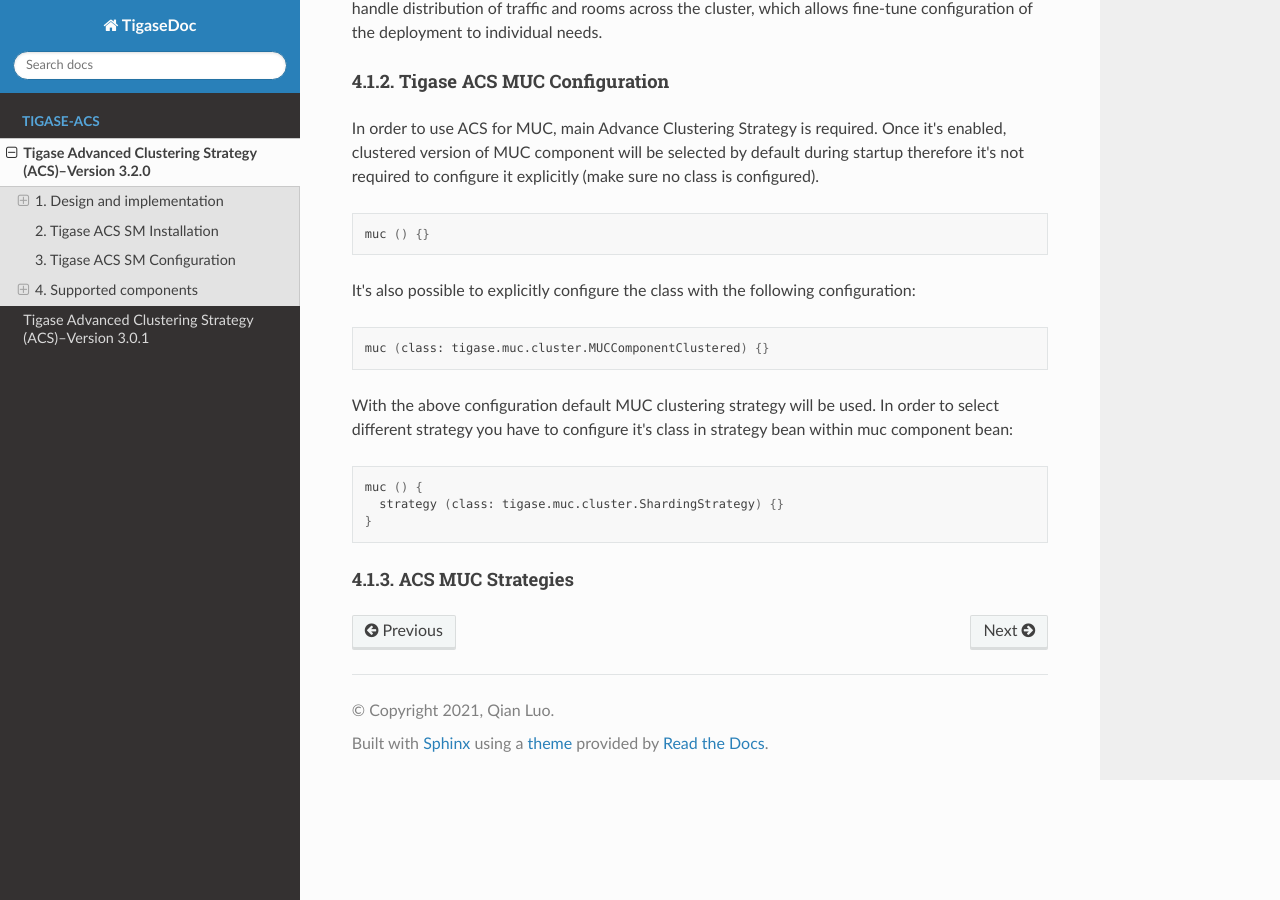
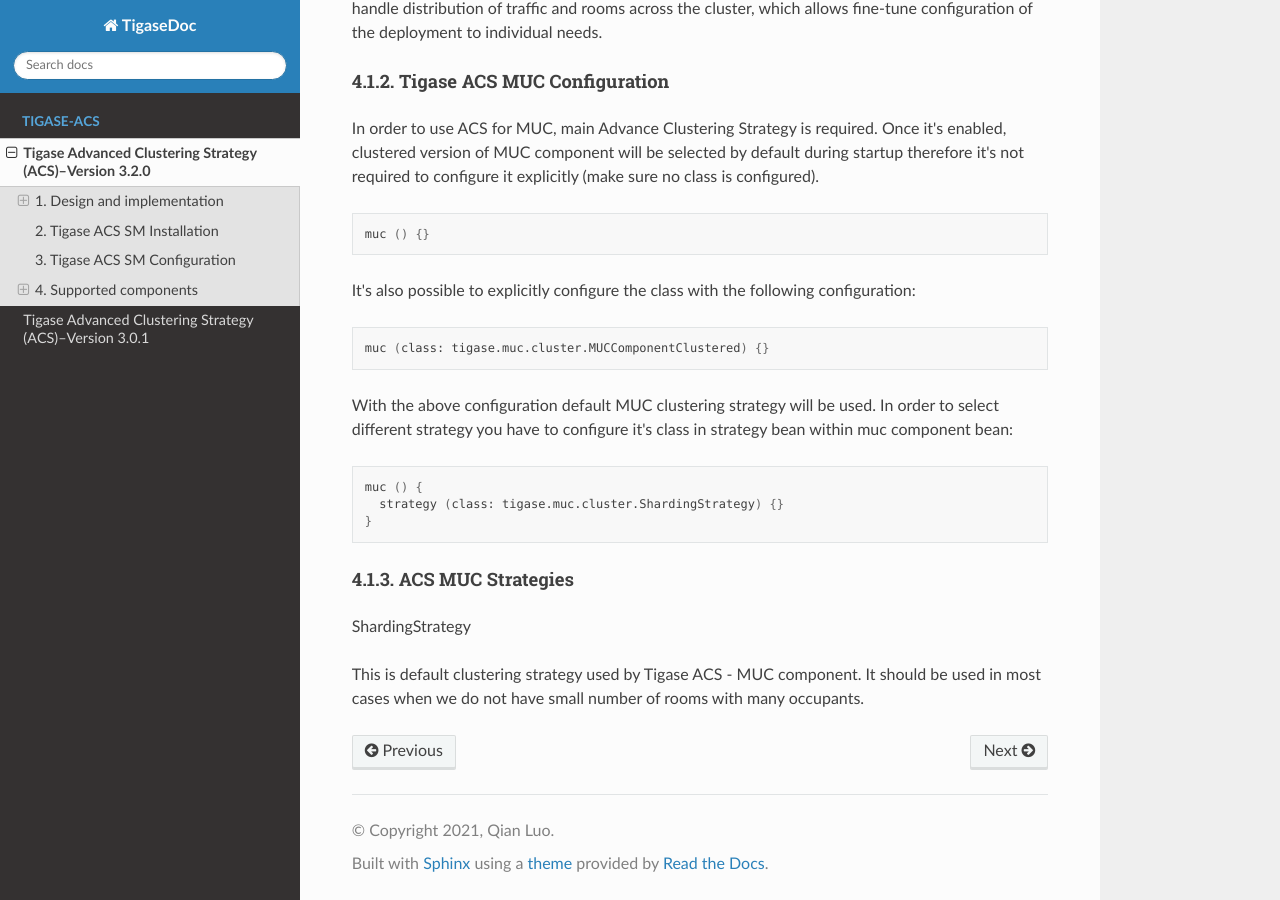
Before and after one commit to tigase/docs-website, a Sphinx documentation site: the page built from docs/3.2.0.rst, in a window 1280 px wide and 900 px high, scrolled down 1499 px. Built offline with Sphinx 7.4.7 and the Read the Docs theme 2.0.0, drawn with Linux system fonts in a browser that asks for light colours; the version number could not be read and is left out.

Commit message:
updated files

```diff
--- a/docs/3.2.0.rst
+++ b/docs/3.2.0.rst
@@ -78,3 +78,6 @@
 
 4.1.3. ACS MUC Strategies
 ^^^^^^^^^^^^^^^^^^^^^^^^^
+ShardingStrategy
+
+This is default clustering strategy used by Tigase ACS - MUC component. It should be used in most cases when we do not have small number of rooms with many occupants.
```
Also changed, not shown: 1 other file.
